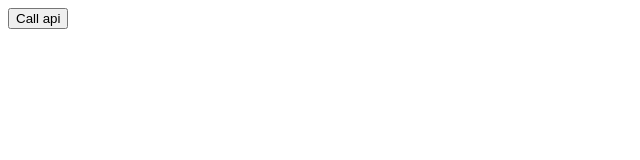
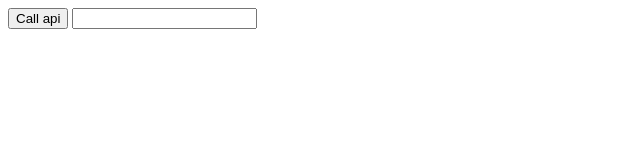
Before and after one commit to DiegoAH23/jsApi, a plain HTML site: page index.html in a window 1280 px wide. Shown: the whole page, without its empty margins (0-640 px from the left). Drawn offline with Linux system fonts and the light colour scheme.

Commit message:
integracion del input

```diff
--- a/index.html
+++ b/index.html
@@ -8,6 +8,7 @@
 </head>
 <body>
     <button id="btn">Call api</button>
+    <input type="datetime" name="" id="">
 
     <script src="./js/api.js"></script>
 </body>
```
